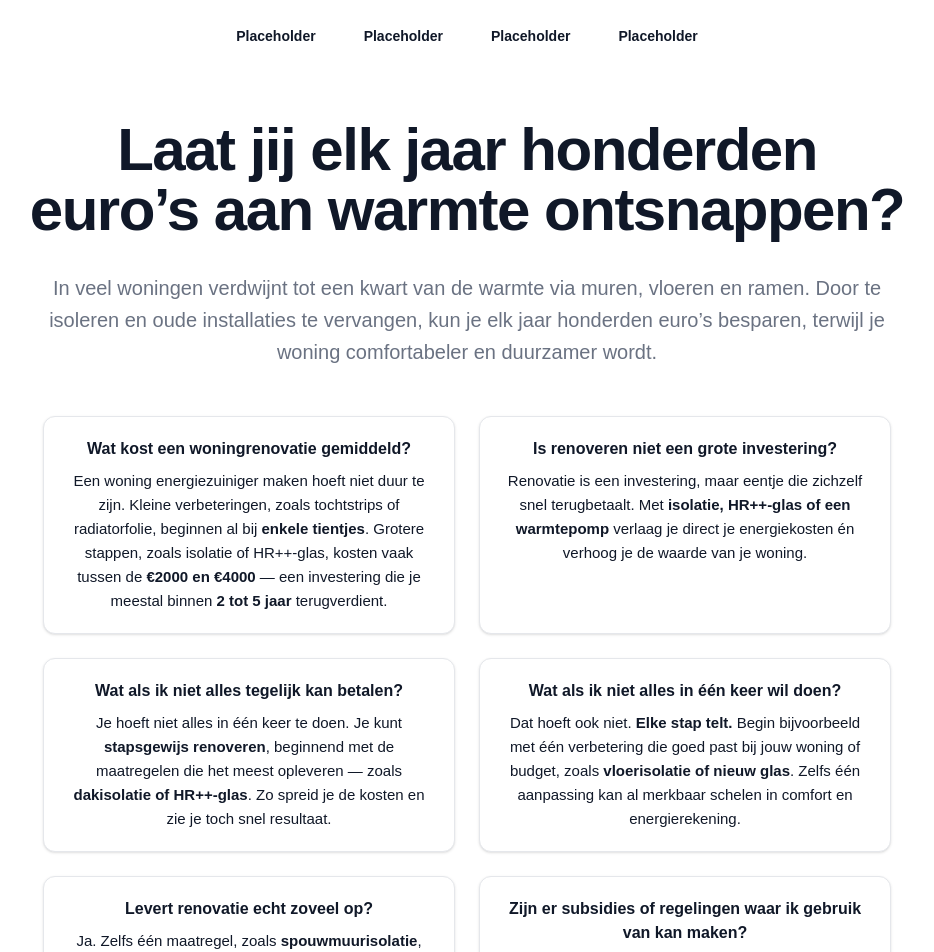
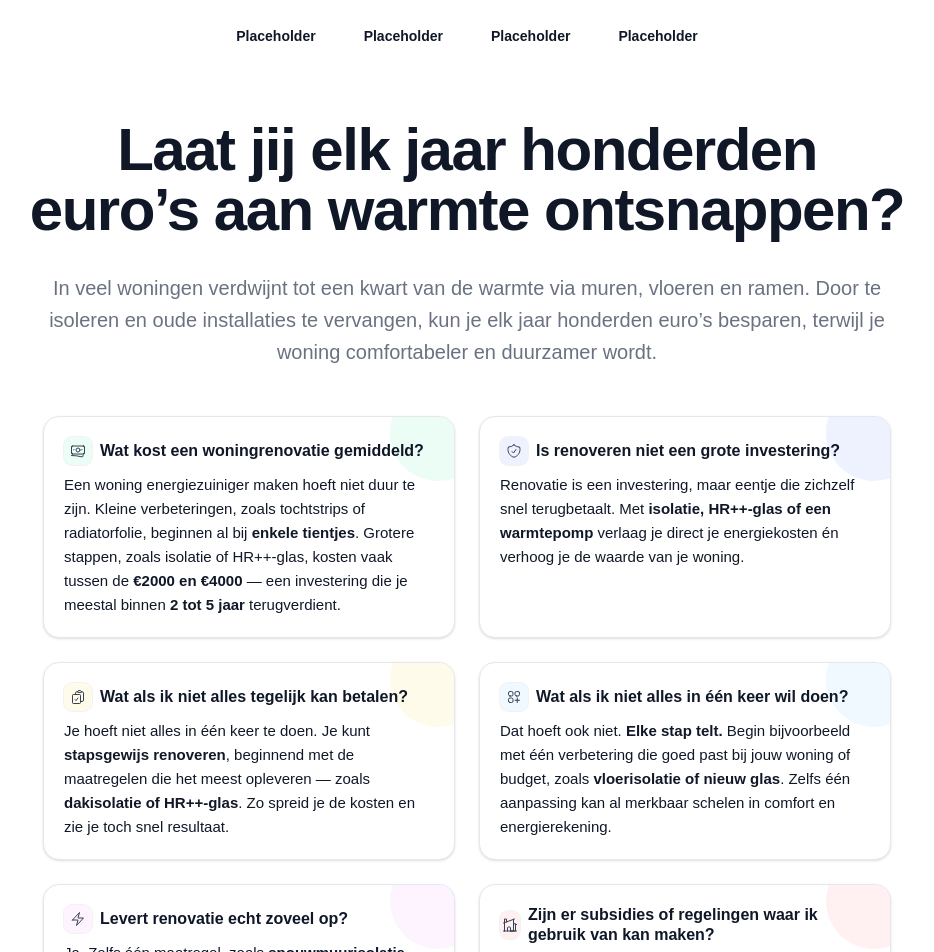
Before and after one commit to tjmichiels/renoveerjewoning, a Next.js app: page / in a window 1280 px wide. Shown: the top 952 px of the page, without its empty margins (173-1107 px from the left). Built offline with nearby package versions, Linux system fonts and the light colour scheme.

Commit message:
FAQ top 6 - kleur & iconen toegevoegd

```diff
--- a/app/components/FaqTopSix.tsx
+++ b/app/components/FaqTopSix.tsx
@@ -1,11 +1,20 @@
 // app/components/FaqTopSix.tsx
 "use client";
 
-import React from "react";
+import {
+    BanknotesIcon,
+    BoltIcon,
+    ClipboardDocumentCheckIcon,
+    HomeModernIcon,
+    ShieldCheckIcon,
+    SquaresPlusIcon,
+} from "@heroicons/react/24/outline";
 
 type FaqItem = {
     q: string;
     a: React.ReactNode;
+    Icon: (props: React.SVGProps<SVGSVGElement>) => JSX.Element;
+    color: string; // tailwind color token for accent bg
 };
 
 const faqs: FaqItem[] = [
@@ -20,6 +29,8 @@ const faqs: FaqItem[] = [
                 investering die je meestal binnen <strong>2 tot 5 jaar</strong> terugverdient.
             </>
         ),
+        Icon: BanknotesIcon,
+        color: "bg-emerald-50",
     },
     {
         q: "Is renoveren niet een grote investering?",
@@ -30,47 +41,56 @@ const faqs: FaqItem[] = [
                 energiekosten én verhoog je de waarde van je woning.
             </>
         ),
+        Icon: ShieldCheckIcon,
+        color: "bg-indigo-50",
     },
     {
         q: "Wat als ik niet alles tegelijk kan betalen?",
         a: (
             <>
                 Je hoeft niet alles in één keer te doen. Je kunt <strong>stapsgewijs renoveren</strong>,
-                beginnend met de maatregelen die het meest opleveren — zoals
-                <strong> dakisolatie of HR++-glas</strong>. Zo spreid je de kosten en zie je toch snel resultaat.
+                beginnend met de maatregelen die het meest opleveren — zoals{" "}
+                <strong>dakisolatie of HR++-glas</strong>. Zo spreid je de kosten en zie je toch snel resultaat.
             </>
         ),
+        Icon: ClipboardDocumentCheckIcon,
+        color: "bg-amber-50",
     },
     {
         q: "Wat als ik niet alles in één keer wil doen?",
         a: (
             <>
-                Dat hoeft ook niet. <strong>Elke stap telt.</strong> Begin bijvoorbeeld met één
-                verbetering die goed past bij jouw woning of budget, zoals
-                <strong> vloerisolatie of nieuw glas</strong>. Zelfs één aanpassing kan al merkbaar schelen in
-                comfort en energierekening.
+                Dat hoeft ook niet. <strong>Elke stap telt.</strong> Begin bijvoorbeeld met één verbetering
+                die goed past bij jouw woning of budget, zoals <strong>vloerisolatie of nieuw glas</strong>.
+                Zelfs één aanpassing kan al merkbaar schelen in comfort en energierekening.
             </>
         ),
+        Icon: SquaresPlusIcon,
+        color: "bg-sky-50",
     },
     {
         q: "Levert renovatie echt zoveel op?",
         a: (
             <>
-                Ja. Zelfs één maatregel, zoals <strong>spouwmuurisolatie</strong>, verlaagt het
-                gasverbruik met gemiddeld <strong>20%</strong>. Daarmee bespaar je al snel
-                <strong> honderden euro’s per jaar</strong> op je energierekening.
+                Ja. Zelfs één maatregel, zoals <strong>spouwmuurisolatie</strong>, verlaagt het gasverbruik
+                met gemiddeld <strong>20%</strong>. Daarmee bespaar je al snel <strong>honderden euro’s per
+                jaar</strong>.
             </>
         ),
+        Icon: BoltIcon,
+        color: "bg-fuchsia-50",
     },
     {
         q: "Zijn er subsidies of regelingen waar ik gebruik van kan maken?",
         a: (
             <>
-                Ja. De overheid en veel gemeenten bieden <strong>subsidies voor energiebesparende
-                maatregelen</strong>. Op deze website lees je eenvoudig <strong>welke regelingen voor jouw
-                woning gelden</strong> en hoeveel je kunt besparen.
+                Ja. De overheid en veel gemeenten bieden <strong>subsidies voor energiebesparende maatregelen</strong>.
+                Op deze website lees je eenvoudig <strong>welke regelingen voor jouw woning gelden</strong> en hoeveel
+                je kunt besparen.
             </>
         ),
+        Icon: HomeModernIcon,
+        color: "bg-rose-50",
     },
 ];
 
@@ -78,7 +98,7 @@ export default function FaqTopSix() {
     return (
         <section
             aria-labelledby="faq-heading"
-            className="mx-auto w-full max-w-5xl p-4 md:p-6"
+            className="mx-auto w-full max-w-5xl p-4 md:p-6 text-left"
         >
             {/*<h2*/}
             {/*    id="faq-heading"*/}
@@ -87,17 +107,31 @@ export default function FaqTopSix() {
             {/*    Veelgestelde vragen*/}
             {/*</h2>*/}
 
-            <dl className="mt-4 grid grid-cols-1 gap-4 md:mt-6 md:grid-cols-2 md:gap-6">
-                {faqs.map((item, idx) => (
-                    <div
+            <div className="mt-5 grid grid-cols-1 gap-4 md:mt-6 md:grid-cols-2 md:gap-6">
+                {faqs.map(({q, a, Icon, color}, idx) => (
+                    <article
                         key={idx}
-                        className="rounded-xl border border-gray-200 bg-white p-5 shadow-sm"
+                        className={`relative overflow-hidden rounded-2xl border border-gray-200 bg-white p-5 shadow-sm transition hover:shadow-md`}
                     >
-                        <dt className="text-base font-semibold text-gray-900">{item.q}</dt>
-                        <dd className="mt-2 text-[15px] leading-6 text-gray-900">{item.a}</dd>
-                    </div>
+                        {/* zachte kleur-accent achter het icoon */}
+                        <div className={`absolute -right-8 -top-8 h-24 w-24 rounded-full ${color}`}/>
+
+                        {/* vraag + icoon + antwoord */}
+                        <div className="relative">
+                            <div className="flex items-center gap-2">
+      <span
+          className={`inline-flex size-7 items-center justify-center rounded-lg ${color} ring-1 ring-black/5`}
+          aria-hidden="true"
+      >
+        <Icon className="h-4 w-4 text-gray-700"/>
+      </span>
+                                <h3 className="text-base font-semibold text-gray-900 leading-tight">{q}</h3>
+                            </div>
+                            <p className="mt-2 text-[15px] leading-6 text-gray-900">{a}</p>
+                        </div>
+                    </article>
                 ))}
-            </dl>
+            </div>
         </section>
     );
 }
```
